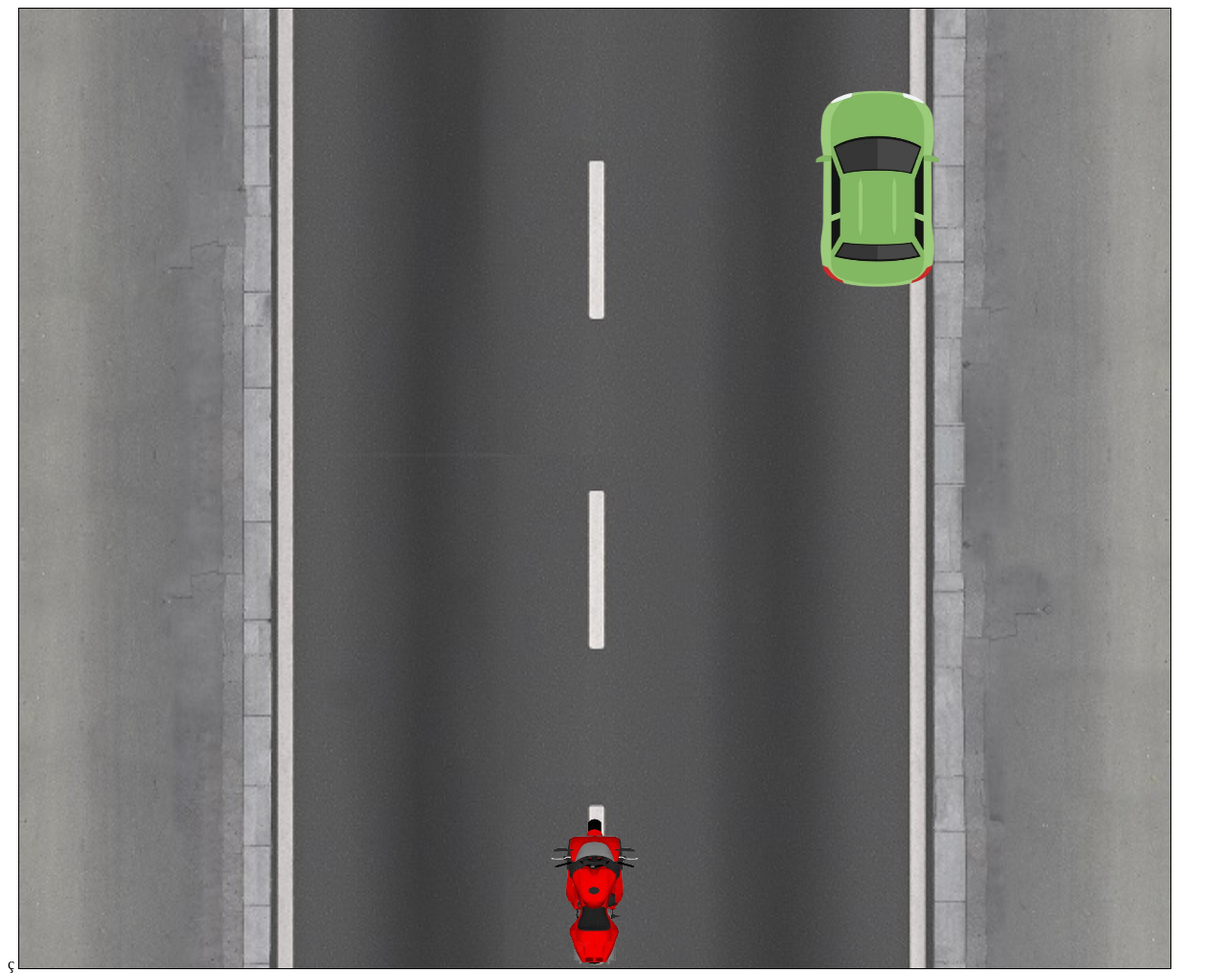
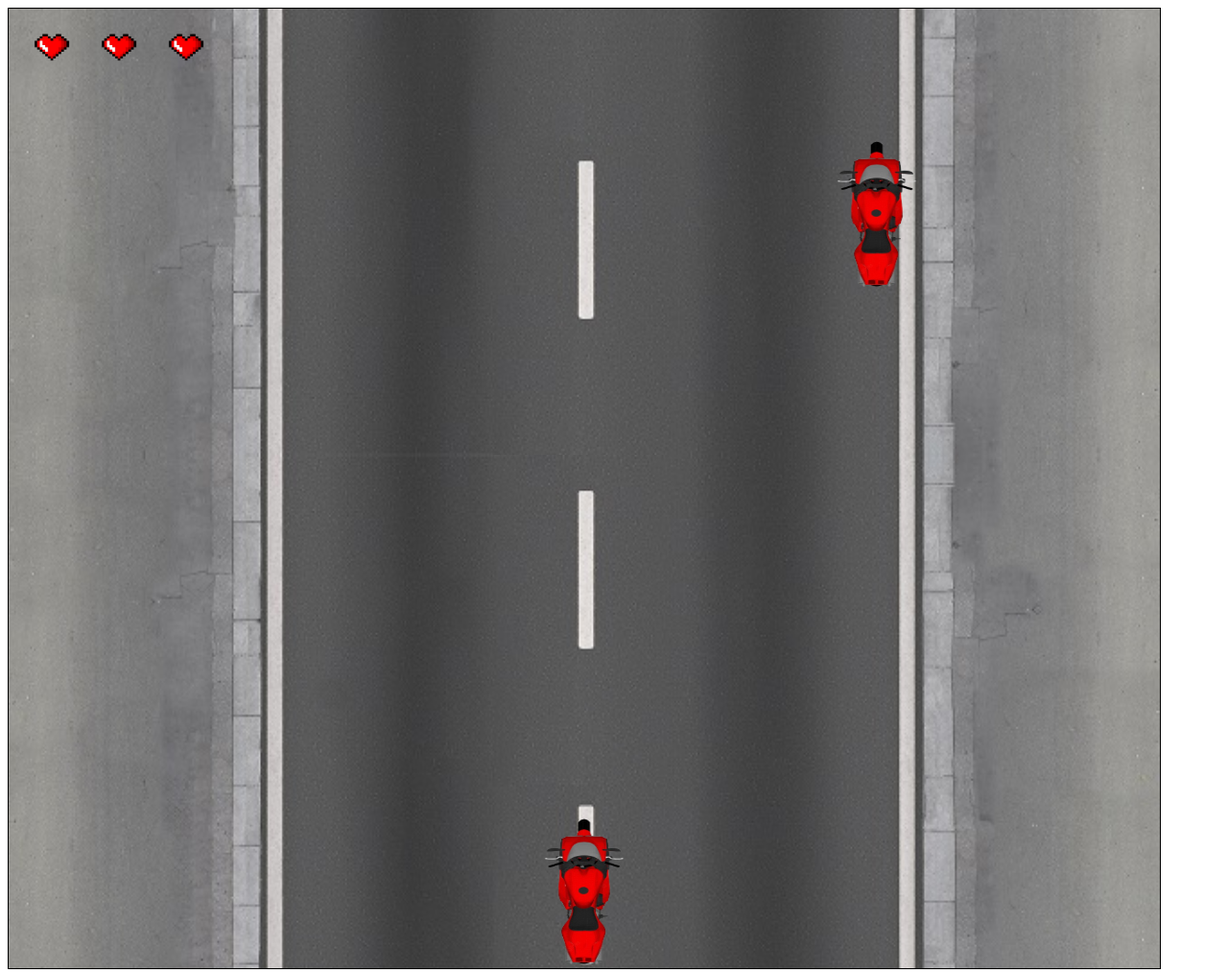
Before and after one commit to hurtaditoo/Racing-Game, a plain HTML site: page index.html in a window 1280 px wide. Shown: the whole page at 96% size. Drawn offline with Linux system fonts and the light colour scheme.

Commit message:
Vidas en el juego
No funciona bien

```diff
--- a/assets/js/car.js
+++ /dev/null
@@ -1,108 +0,0 @@
-class Car {
-
-    constructor(ctx) {
-
-        this.ctx = ctx;
-
-        this.img = new Image();
-        this.img.src = 'assets/images/moto.png';
-
-        this.w = 100;
-        this.h = 160;
-
-        this.img.onload = () => {
-            this.x = this.ctx.canvas.width / 2 - this.w / 2;  // Centrar el coche horizontalmente
-            this.y = this.ctx.canvas.height - this.h;  // Posicionarlo en la parte inferior
-        };
-
-        this.vx = 0;
-        this.vy = 0;
-
-    }
-
-    move() {
-
-        this.y -= this.vy;
-        this.x -= this.vx;
-
-        // Límites del canvas para el movimiento vertical
-        if (this.y < 0) {
-            this.y = 0; // No permitir que el coche salga por la parte superior
-        }
-
-        // Límites del canvas para el movimiento horizontal
-        if (this.x < 0) {
-            this.x = 0; // No permitir que el coche salga por la izquierda
-        } else if (this.x + this.w > this.ctx.canvas.width) {
-            this.x = this.ctx.canvas.width - this.w; // No permitir que el coche salga por la derecha
-        }
-
-        // Límites en la dirección vertical abajo
-        if (this.y + this.h > this.ctx.canvas.height) {
-            this.y = this.ctx.canvas.height - this.h;
-        }
-
-    }
-
-    draw() {
-
-        this.ctx.drawImage(
-            this.img,
-            this.x,
-            this.y,
-            this.w,
-            this.h
-        );
-
-    }
-
-    onKeyDown(code) {
-        switch (code) {
-            case KEY_UP:
-                this.vy = 20;
-                break;
-
-            case KEY_DOWN:
-                this.vy = -20;
-                break;
-
-            case KEY_RIGHT:
-                this.vx = -10;
-                break;
-
-            case KEY_LEFT:
-                this.vx = 10;
-                break;
-
-            // case KEY_SPACE:
-            //     this.fire();
-            //     break;
-        }
-    }
-
-    onKeyUp(code) {
-        switch (code) {
-            case KEY_RIGHT:
-            case KEY_LEFT:
-                this.vx = 0;
-                break;
-
-            case KEY_UP:
-            case KEY_DOWN:
-                this.vy = 0;
-                break;
-        }
-    }
-
-    collides(el) {
-        const margin = 30;
-        const colX = el.x <= (this.x + this.w + margin) && (el.x + el.w - margin) >= this.x;
-        const colY = el.y <= (this.y + this.h + margin) && (el.y + el.h - margin) >= this.y;
-        return colX && colY;
-    }
-
-    isOffRoad(calzadaOffset, calzadaWidth) {
-        return this.x < calzadaOffset || this.x + this.w > calzadaOffset + calzadaWidth;
-    }
-
-}
--- a/assets/js/constants.js
+++ b/assets/js/constants.js
@@ -3,3 +3,11 @@ const KEY_RIGHT = 39;
 const KEY_DOWN = 40;
 const KEY_LEFT = 37;
 const KEY_SPACE = 32;
+
+const VEHICLE_IMAGES = [
+    { src: "moto.png", w: 90, h: 160 },
+    { src: "car.png", w: 120, h: 200 },
+    { src: "maseratti.png", w: 140, h: 220 },
+    { src: "mini-truck.png", w: 150, h: 260 },
+    { src: "truck.png", w: 250, h: 580 }
+];
--- /dev/null
+++ b/assets/js/models/car.js
@@ -0,0 +1,153 @@
+class Car {
+
+    constructor(ctx, vehicleIndex) {
+
+        this.ctx = ctx;
+
+        const vehicle = VEHICLE_IMAGES[vehicleIndex];
+
+        this.img = new Image();
+        this.img.src = `assets/images/${vehicle.src}`;
+
+        this.carWidth= vehicle.w;
+        this.carHeight = vehicle.h;
+
+        this.img.onload = () => {
+            this.x = this.ctx.canvas.width / 2 - this.carWidth / 2;  // Centrar el coche horizontalmente
+            this.y = this.ctx.canvas.height - this.carHeight;  // Posicionarlo en la parte inferior
+        };
+
+        this.vx = 0;
+        this.vy = 0;
+
+        this.isNitroActive = false;
+        this.nitroDuration = 200;
+        this.nitroSpeed = 35;
+
+        this.lives = 3;
+        this.heartImg = new Image();
+        this.heartImg.src = 'assets/images/lives.png';
+
+    }
+
+    activateNitro() {
+        if (!this.isNitroActive) {  // Si no está ya activo ...
+            this.isNitroActive = true;
+            this.vy += this.nitroSpeed;
+
+            setTimeout(() => {
+                this.isNitroActive = false;
+                this.vy = 0;
+            }, this.nitroDuration);
+        }
+    }
+
+    loseLive() {
+        if (this.lives >= 0) {
+            this.lives--;
+        }
+    }
+
+    move() {
+
+        this.y -= this.vy;
+        this.x -= this.vx;
+
+        // Límites del canvas para el movimiento vertical
+        if (this.y < 0) {
+            this.y = 0; // No permitir que el coche salga por la parte superior
+        }
+
+        // Límites del canvas para el movimiento horizontal
+        if (this.x < 0) {
+            this.x = 0; // Que no salga por la izq
+        } else if (this.x + this.carWidth > this.ctx.canvas.width) {
+            this.x = this.ctx.canvas.width - this.carWidth; // Que no salga por la derecha
+        }
+
+        // Límites en la dirección vertical abajo
+        if (this.y + this.carHeight > this.ctx.canvas.height) {
+            this.y = this.ctx.canvas.height - this.carHeight;
+        }
+
+    }
+
+    draw() {
+
+        this.ctx.drawImage(
+            this.img,
+            this.x,
+            this.y,
+            this.carWidth,
+            this.carHeight
+        );
+
+        const heartWidth = 40;
+        const heartHeight = 30;
+        const heartX = 25;
+        const heartY = 25;
+
+        for (let i = 0; i < this.lives; i++) {
+            this.ctx.drawImage(
+                this.heartImg,
+                heartX + i * (heartWidth + 30),  // 5 para poner distancia entre los corazones
+                heartY,
+                heartWidth,
+                heartHeight
+        );
+    }
+
+    }
+
+    onKeyDown(code) {
+        switch (code) {
+            case KEY_UP:
+                this.vy = 20;
+                break;
+
+            case KEY_DOWN:
+                this.vy = -20;
+                break;
+
+            case KEY_RIGHT:
+                this.vx = -10;
+                break;
+
+            case KEY_LEFT:
+                this.vx = 10;
+                break;
+
+            case KEY_SPACE:
+                this.activateNitro();
+                break;
+        }
+    }
+
+    onKeyUp(code) {
+        switch (code) {
+            case KEY_RIGHT:
+            case KEY_LEFT:
+                this.vx = 0;
+                break;
+
+            case KEY_UP:
+            case KEY_DOWN:
+                this.vy = 0;
+                break;
+        }
+    }
+
+    collides(el) {
+        const margin = 35;
+
+        const colX = el.x <= (this.x + this.carWidth + margin) && (el.x + el.obstacleWidth - margin) >= this.x;
+        const colY = el.y <= (this.y + this.carHeight + margin) && (el.y + el.obstacleHeight - margin) >= this.y;
+
+        return colX && colY;
+    }
+
+    isOffRoad(calzadaOffset, calzadaWidth) {
+        return this.x < calzadaOffset || this.x + this.carWidth > calzadaOffset + calzadaWidth;
+    }
+
+}
--- a/assets/js/game.js
+++ b/assets/js/models/game.js
@@ -3,25 +3,29 @@ class Game {
     constructor(ctx) {
         this.ctx = ctx;
 
-        this.car = new Car(ctx);
+        this.car = new Car(ctx, 0);
 
         this.background = new Background(ctx);
 
         this.obstacles = [];
 
-        this.calzadaWidth = this.ctx.canvas.width * 0.62;
+        this.calzadaWidth = this.ctx.canvas.width * 0.6;
         this.calzadaOffset = (this.ctx.canvas.width - this.calzadaWidth) / 2;
 
+        this.interval = null;
 
-        this.interval = null;
+        this.tick = 0;
+
+        this.isBlinking = false;
+        this.blinkDuration = 300;
+        this.blinkInterval = 100;
+        this.blinkStartTime = null;
 
         this.setListeners();
 
     }
 
     start() {
-        let tick = 0;
-
         this.interval = setInterval(() => {
 
             this.clear();
@@ -30,14 +34,11 @@ class Game {
 
             this.draw();
 
+            this.addObstacle();
+
             this.checkCollisions();
 
-            tick++; // Aumenta el contador tick
-
-            if (tick >= 200) {
-                this.addObstacle();
-                tick = 0;
-            }
+            this.tick++; // Aumenta el contador tick
 
         }, 1000 / 60);
     }
@@ -46,14 +47,25 @@ class Game {
 
         this.obstacles.forEach((obstacle) => {
           if (this.car.collides(obstacle)) {
-            this.gameOver();
+            this.car.loseLive();
+            this.startBlinking();
         }
         });
 
         if (this.car.isOffRoad(this.calzadaOffset, this.calzadaWidth)) {
+            this.car.loseLive();
+            this.startBlinking();
+        }
+
+        if (this.car.lives === 0) {
             this.gameOver();
         }
 
+    }
+
+    startBlinking() {
+        this.isBlinking = true;
+        this.blinkStartTime = Date.now();
     }
 
     gameOver() {
@@ -63,8 +75,8 @@ class Game {
         gameOverLogo.src = 'assets/images/game-over.png';
 
         gameOverLogo.onload = () => {
-          const desiredWidth = 700; // Establece el ancho deseado
-          const desiredHeight = 400; // Establece la altura deseada
+          const desiredWidth = 700;
+          const desiredHeight = 400;
 
           const centerX = (this.ctx.canvas.width - desiredWidth) / 2;
           const centerY = (this.ctx.canvas.height - desiredHeight) / 2;
@@ -74,14 +86,20 @@ class Game {
     }
 
     addObstacle() {
+
+        if (this.tick >= 200) {
+            this.tick = 0;
+
             const newObstacle = new Obstacle(this.ctx);
 
             // Posicionar los obstáculos aleatoriamente dentro de los límites de la calzada
-        newObstacle.x = Math.random() * (this.calzadaWidth - newObstacle.w) + this.calzadaOffset;
-        newObstacle.y = -newObstacle.h; // Empieza por arriba de la pantalla
+            newObstacle.x = Math.random() * (this.calzadaWidth - newObstacle.obstacleWidth) + this.calzadaOffset;
+            newObstacle.y = -newObstacle.obstacleHeight; // Empieza por arriba de la pantalla
 
             this.obstacles.push(newObstacle);
             this.obstacles = this.obstacles.filter((e) => e.y < this.ctx.canvas.height);
+        }
+
     }
 
     pause() {
@@ -91,7 +109,23 @@ class Game {
     draw() {
         this.background.draw();
         this.obstacles.forEach((e) => e.draw());
+
+        if (this.isBlinking) {
+            const timeElapsed = Date.now() - this.blinkStartTime;
+
+            if (timeElapsed < this.blinkDuration) {
+                if (Math.floor(timeElapsed / this.blinkInterval) % 2 === 0) {
                     this.car.draw();
+                }
+            }
+            else {
+                this.isBlinking = false;
+                this.car.draw();
+            }
+        }
+        else {
+            this.car.draw();
+        }
     }
 
     move() {
--- /dev/null
+++ b/assets/js/models/obstacle.js
@@ -0,0 +1,33 @@
+class Obstacle {
+
+    constructor(ctx) {
+      this.ctx = ctx;
+
+      const vehicle = this.getRandomVehicle();
+
+      this.obstacleWidth = vehicle.w;
+      this.obstacleHeight = vehicle.h;
+
+      this.x = Math.random() * (this.ctx.canvas.width - this.obstacleWidth);
+      this.y = -this.obstacleHeight;
+
+      this.vy = 3;
+
+      this.img = new Image();
+      this.img.src = `assets/images/${vehicle.src}`;
+    }
+
+    getRandomVehicle() {
+        const randomIndex = Math.floor(Math.random() * VEHICLE_IMAGES.length);
+        return VEHICLE_IMAGES[randomIndex];
+    }
+
+    draw() {
+      this.ctx.drawImage(this.img, this.x, this.y, this.obstacleWidth, this.obstacleHeight);
+    }
+
+    move() {
+        this.y += this.vy;
+    }
+
+}
--- a/assets/js/obstacle.js
+++ /dev/null
@@ -1,42 +0,0 @@
-class Obstacle {
-
-    constructor(ctx) {
-      this.ctx = ctx;
-
-      this.vehicleImages = [
-        { src: "car.png", w: 140, h: 220 },
-        { src: "truck.png", w: 250, h: 580 },
-        { src: "moto.png", w: 100, h: 160 },
-        { src: "maseratti.png", w: 140, h: 220 },
-        { src: "mini-truck.png", w: 150, h: 260 }
-      ];
-
-      // Seleccionar aleatoriamente un vehículo y sus dimensiones
-      const vehicle = this.getRandomVehicle();
-
-      this.w = vehicle.w;
-      this.h = vehicle.h;
-
-      this.x = Math.random() * (this.ctx.canvas.width - this.w);
-      this.y = -this.h;
-
-      this.vy = 3;
-
-      this.img = new Image();
-      this.img.src = `assets/images/${vehicle.src}`;
-    }
-
-    getRandomVehicle() {
-        const randomIndex = Math.floor(Math.random() * this.vehicleImages.length);
-        return this.vehicleImages[randomIndex];
-    }
-
-    draw() {
-      this.ctx.drawImage(this.img, this.x, this.y, this.w, this.h);
-    }
-
-    move() {
-        this.y += this.vy;
-    }
-
-}
--- a/assets/js/window.js
+++ b/assets/js/window.js
@@ -1,6 +1,10 @@
-const canvas = document.getElementById("canvas");   // Obtiene el elemento HTML con el id "canvas", que representa el lienzo (<canvas>) en la web. Es donde se dibujará el juego.
-const ctx = canvas.getContext("2d");    // Con esto tenemos disponibles un monton de métodos para dibujar
+window.addEventListener('DOMContentLoaded', () => {
 
-const game = new Game(ctx); // toma el contexto ctx como argumento para que el juego sepa dónde dibujar sus elementos
+    const canvas = document.getElementById("canvas");   // Obtiene el elemento HTML con el id "canvas", que representa el lienzo (<canvas>) en la web. Es donde se dibujará el juego.
+    const ctx = canvas.getContext("2d");    // Con esto tenemos disponibles un monton de métodos para dibujar
 
-game.start();
+    const game = new Game(ctx); // toma el contexto ctx como argumento para que el juego sepa dónde dibujar sus elementos
+
+    game.start();
+
+});
--- a/index.html
+++ b/index.html
@@ -6,13 +6,13 @@
     <title>Racing Game</title>
     <link rel="stylesheet" href="assets/css/styles.css" />
 </head>
-<body>ç
+<body>
     <canvas id="canvas" width="1200" height="1000"></canvas>
     <script src="assets/js/constants.js"></script>
-    <script src="assets/js/background.js"></script>
-    <script src="assets/js/obstacle.js"></script>
-    <script src="assets/js/car.js"></script>
-    <script src="assets/js/game.js"></script>
+    <script src="assets/js/models/background.js"></script>
+    <script src="assets/js/models/obstacle.js"></script>
+    <script src="assets/js/models/car.js"></script>
+    <script src="assets/js/models/game.js"></script>
     <script src="assets/js/window.js"></script>
 </body>
 </html>
```
Also changed, not shown: assets/images/lives.png (added), assets/js/models/background.js (renamed from assets/js/background.js). Lines whose indentation alone changed are shown as unchanged.
